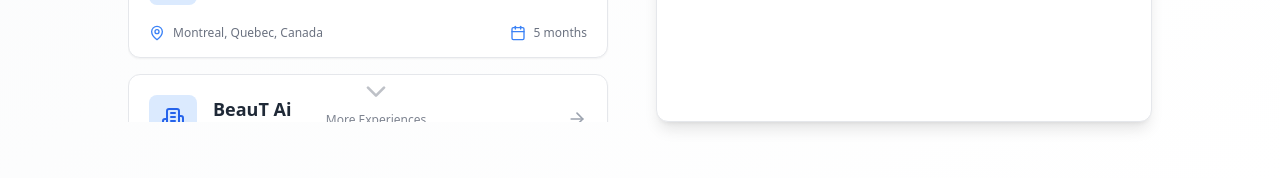
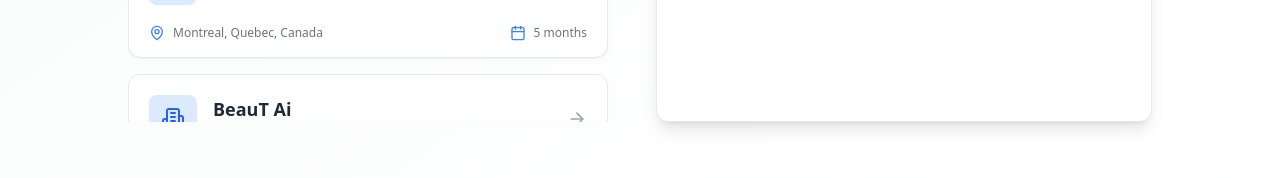
Before and after one commit to Idsl-group/idsl-group.github.io, a Next.js app: page /experience in a window 1280 px wide. Shown: the part 767-945 px from the top of the page. Built offline with nearby package versions, Linux system fonts and the light colour scheme.

Commit message:
updated experinces

```diff
--- a/app/(pages)/experience/page.tsx
+++ b/app/(pages)/experience/page.tsx
@@ -98,7 +98,7 @@ const ExperienceCard = React.memo(
 
 ExperienceCard.displayName = "ExperienceCard";
 
-export default function ExperiencePage() {
+const ExperiencePage = () => {
   const [selectedExperience, setSelectedExperience] =
     useState<Experience | null>(resume.workExperience[0]);
 
@@ -121,7 +121,15 @@ export default function ExperiencePage() {
         </div>
 
         <div className="grid md:grid-cols-2 gap-8 relative">
-          <div className="relative space-y-4 md:max-h-[600px] md:overflow-y-auto pr-4 scrollbar-thin scrollbar-track-gray-100 dark:scrollbar-track-gray-800 scrollbar-thumb-blue-300 dark:scrollbar-thumb-blue-700">
+          <div
+            className="relative space-y-4 md:max-h-[600px] md:overflow-y-auto pr-4
+            scrollbar-thin
+            scrollbar-track-gray-100
+            dark:scrollbar-track-gray-800
+            scrollbar-thumb-blue-300
+            dark:scrollbar-thumb-blue-700
+            scroll-smooth"
+          >
             {resume.workExperience.map((position) => (
               <ExperienceCard
                 key={`${position.company}-${position.title}`}
@@ -133,29 +141,6 @@ export default function ExperiencePage() {
                 onSelect={() => setSelectedExperience(position)}
               />
             ))}
-
-            {/* Scroll Hint */}
-            {resume.workExperience.length > 5 && (
-              <div className="absolute bottom-0 left-0 right-0 flex justify-center items-center pointer-events-none">
-                <motion.div
-                  animate={{
-                    y: [0, 10, 0],
-                    opacity: [0.7, 1, 0.7],
-                  }}
-                  transition={{
-                    duration: 1.5,
-                    repeat: Infinity,
-                    ease: "easeInOut",
-                  }}
-                  className="flex flex-col items-center text-gray-500 dark:text-gray-400"
-                >
-                  <ChevronDown className="w-8 h-8 opacity-50" />
-                  <span className="text-xs mt-1 font-medium">
-                    More Experiences
-                  </span>
-                </motion.div>
-              </div>
-            )}
           </div>
 
           <div className="bg-white dark:bg-gray-800/60 rounded-xl border border-gray-200 dark:border-gray-700 p-6 shadow-lg md:sticky md:top-24">
@@ -209,4 +194,6 @@ export default function ExperiencePage() {
       </motion.div>
     </div>
   );
-}
+};
+
+export default ExperiencePage;
```
